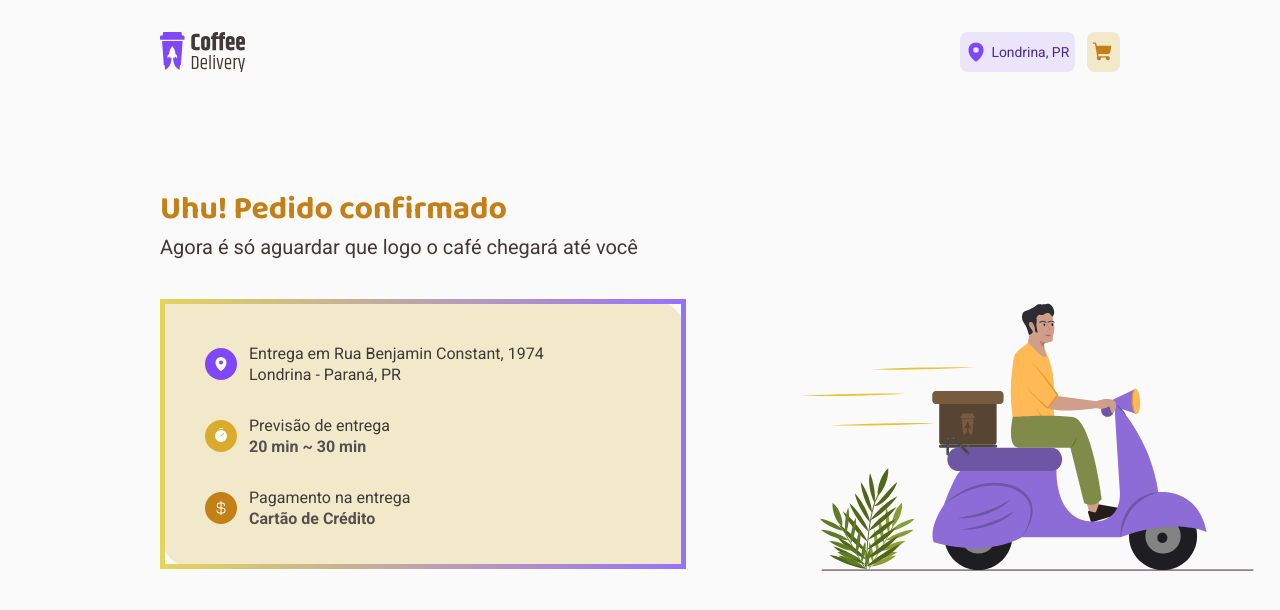
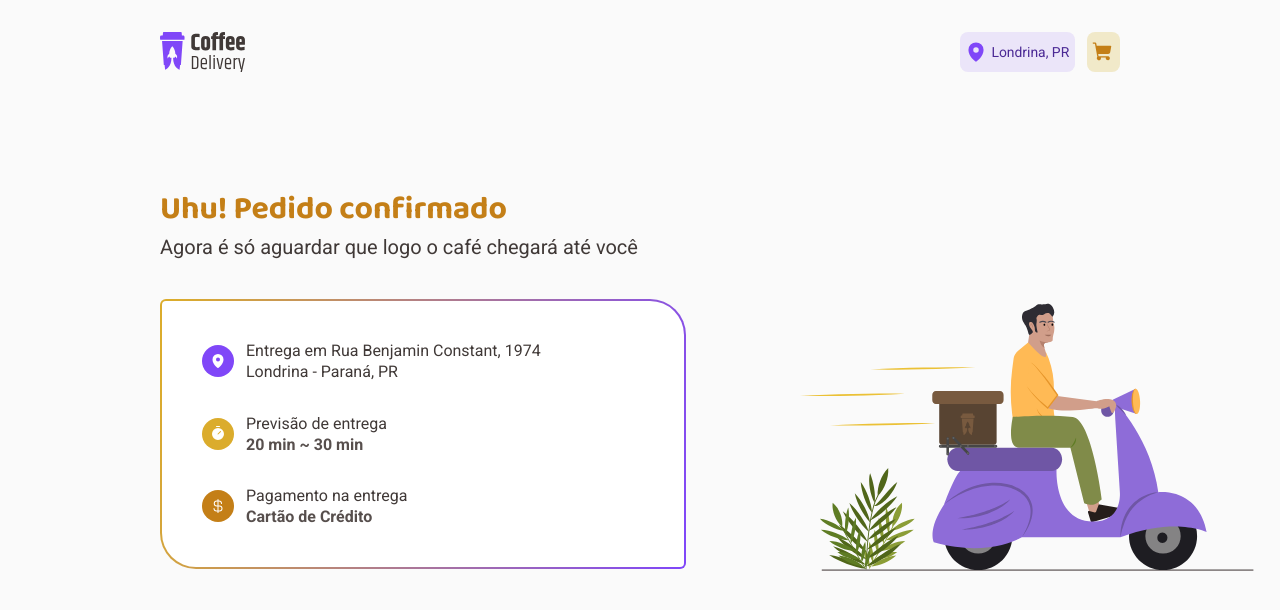
Before and after one commit to sergiosaruijr/projeto-coffe-delivery, a React (Vite) app: page /success in a window 1280 px wide. Shown: the top 610 px of the page. Built offline with nearby package versions, Linux system fonts and the light colour scheme.

Commit message:
commit Details

```diff
--- a/src/components/Header/index.tsx
+++ b/src/components/Header/index.tsx
@@ -7,8 +7,10 @@ import {
 import logoCoffee from '../../assets/logo-coffee.svg'
 import logoCart from '../../assets/logo-cart.svg'
 import { MapPin } from 'phosphor-react'
+// import { ValueInputCity } from '../../../src/pages/Checkout/components/FormAndPay'
 
 export function Header() {
+  // const ValueCity = ValueInputCity.toString()
   return (
     <HeaderContainer>
       <a href="/">
--- a/src/pages/Checkout/components/CoffeeSelect/index.tsx
+++ b/src/pages/Checkout/components/CoffeeSelect/index.tsx
@@ -21,6 +21,7 @@ import {
 import { useTheme } from 'styled-components'
 import imgCoffee from '../../../../../public/coffeeImg/tradicional.svg'
 import imgCoffee2 from '../../../../../public/coffeeImg/latte.svg'
+
 export function CoffeeSelect() {
   const { colors } = useTheme()
   return (
--- a/src/pages/Checkout/components/FormAndPay/index.tsx
+++ b/src/pages/Checkout/components/FormAndPay/index.tsx
@@ -24,6 +24,7 @@ import {
   State,
 } from './styles'
 import { useTheme } from 'styled-components'
+import { useState } from 'react'
 
 // import { useForm } from 'react-hook-form'
 // import { zodResolver } from '@hookform/resolvers/zod'
@@ -31,10 +32,24 @@ import { useTheme } from 'styled-components'
 
 // const newCycleFormValidationSchema = zod.object({})
 
+// export const LocationCity = () = {
+//   const [valueCity, setValueCity] = useState('');
+
+//   const handleCity = (event) => {
+//     setValue(event.target.value);
+//   }
+// }
+
 export function FormAndPay() {
   // const { register, handleSubmit, watch } = useForm()
 
   const { colors } = useTheme()
+  const [ValueInputCity, setValueCity] = useState('')
+
+  const handleChange = (event: { target: { value: any } }) => {
+    setValueCity(event.target.value)
+  }
+
   return (
     <BorderFormAndPayContentContainer>
       <TitleCard>Complete seu pedido</TitleCard>
@@ -65,7 +80,8 @@ export function FormAndPay() {
             <District type="text" placeholder="Bairro" />
           </div>
           <div>
-            <City type="text" placeholder="Cidade" />
+            <City type="text" placeholder="Cidade" onChange={handleChange} />
+            <p>{ValueInputCity}</p>
           </div>
           <div>
             <State type="text" placeholder="UF" maxLength={2} />
--- a/src/pages/Success/components/InfoDelivery/styles.ts
+++ b/src/pages/Success/components/InfoDelivery/styles.ts
@@ -8,9 +8,7 @@ export const BorderInfoDelivery = styled.div`
   width: 32.875rem;
   height: 16.875rem;
   padding: 2.5rem;
-  border-color: ${(props) => props.theme.colors['purple-300']};
-  background: ${(props) => props.theme.colors['yellow-100']};
-  /* border: 2px solid; */
+  background: ${(props) => props.theme.colors['white-back']};
 
   --gradient: linear-gradient(
     to right,
@@ -18,11 +16,15 @@ export const BorderInfoDelivery = styled.div`
     rgb(149 114 252 / 1)
   );
 
+  /* border: double 5px transparent;
+  border-image: var(--gradient) 1; */
+  /* background-origin: border-box; */
+  /* background-clip: content-box, border-box; */
+
   border-radius: 6px 36px 6px 36px;
-  border: double 5px transparent;
-  border-image: var(--gradient) 1;
-  background-origin: border-box;
-  /* background-clip: content-box, border-box; */
+  background: linear-gradient(#fff, #fff) padding-box,
+    linear-gradient(102.89deg, #dbac2c 2.61%, #8047f8 98.76%) border-box;
+  border: 2px solid transparent;
 `
 
 export const BorderInfoContent = styled.div`
```
